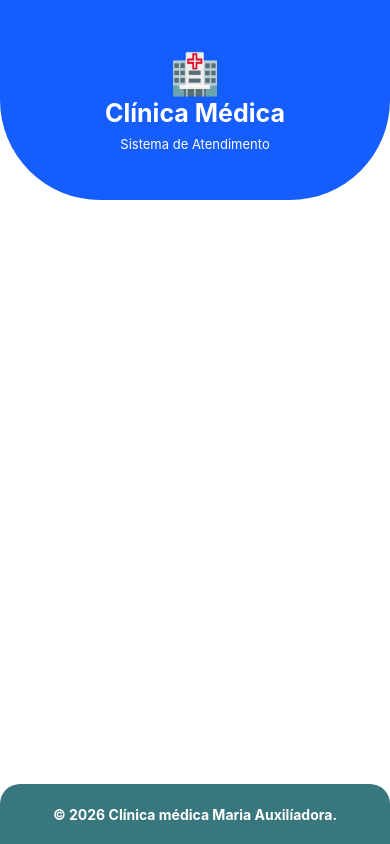
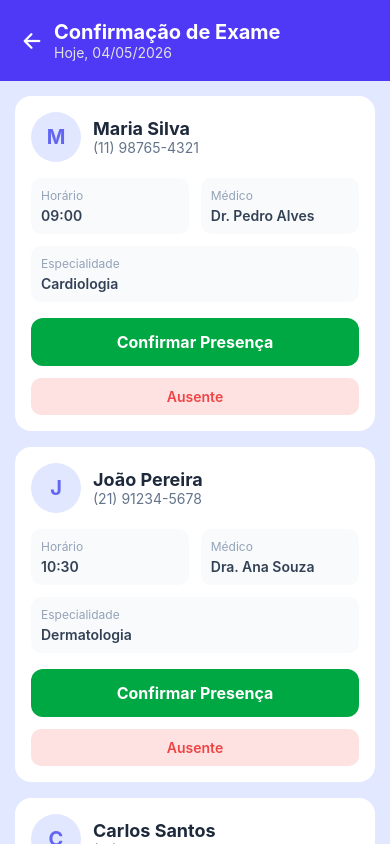
Before and after one commit to Leonardo-do-Playstation/Paulistinha_ClinicaMedica, a React Native app: screen / in a window 390 px wide. Built offline with nearby package versions, Linux system fonts and the light colour scheme.

Commit message:
added: ConfirmCard component and ConfirmExam screen closes #14

```diff
--- a/App.tsx
+++ b/App.tsx
@@ -1,10 +1,12 @@
 import { StyleSheet, Text, View } from "react-native";
 import Home from "./src/screens/Home/Home";
+import ListPatient from "./src/screens/ListPatient/ListPatient";
+import ConfirmExam from "./src/screens/ConfirmExam/ConfirmExam";
 
 export default function App() {
   return (
     <View style={styles.container}>
-      <Home></Home>
+      <ConfirmExam></ConfirmExam>
     </View>
   );
 }
--- /dev/null
+++ b/src/components/ConfirmCard/ConfirmCard.tsx
@@ -0,0 +1,55 @@
+import React from "react";
+import { View, Text, TouchableOpacity } from "react-native";
+import { styles } from "./ConfirmCardStyles";
+
+type Props = {
+  name: string;
+  phone: string;
+  time: string;
+  doctor: string;
+  specialty: string;
+};
+
+export function ConfirmCard({ name, phone, time, doctor, specialty }: Props) {
+  const initial = name.charAt(0).toUpperCase();
+
+  return (
+    <View style={styles.card}>
+      <View style={styles.header}>
+        <View style={styles.avatar}>
+          <Text style={styles.avatarText}>{initial}</Text>
+        </View>
+        <View>
+          <Text style={styles.name}>{name}</Text>
+          <Text style={styles.phone}>{phone}</Text>
+        </View>
+      </View>
+
+      <View style={styles.infoRow}>
+        <View style={styles.infoBox}>
+          <Text style={styles.label}>Horário</Text>
+          <Text style={styles.infoText}>{time}</Text>
+        </View>
+        <View style={styles.infoBox}>
+          <Text style={styles.label}>Médico</Text>
+          <Text style={styles.infoText}>{doctor}</Text>
+        </View>
+      </View>
+
+      <View style={styles.fullInfoBox}>
+        <Text style={styles.label}>Especialidade</Text>
+        <Text style={styles.infoText}>{specialty}</Text>
+      </View>
+
+      <TouchableOpacity style={styles.confirmBtn}>
+        <Text style={styles.confirmBtnText}>Confirmar Presença</Text>
+      </TouchableOpacity>
+
+      <View style={styles.footerRow}>
+        <TouchableOpacity style={styles.absentBtn}>
+          <Text style={styles.absentText}>Ausente</Text>
+        </TouchableOpacity>
+      </View>
+    </View>
+  );
+}
--- /dev/null
+++ b/src/components/ConfirmCard/ConfirmCardStyles.tsx
@@ -0,0 +1,96 @@
+import { StyleSheet } from "react-native";
+
+export const styles = StyleSheet.create({
+  card: {
+    backgroundColor: "#FFF",
+    borderRadius: 16,
+    padding: 16,
+    marginBottom: 16,
+  },
+  header: {
+    flexDirection: "row",
+    alignItems: "center",
+    marginBottom: 16,
+  },
+  avatar: {
+    width: 50,
+    height: 50,
+    borderRadius: 25,
+    backgroundColor: "#E0E7FF",
+    justifyContent: "center",
+    alignItems: "center",
+    marginRight: 12,
+  },
+  avatarText: {
+    color: "#6366F1",
+    fontSize: 20,
+    fontWeight: "bold",
+  },
+  name: {
+    fontSize: 18,
+    fontWeight: "bold",
+    color: "#1E293B",
+  },
+  phone: {
+    fontSize: 14,
+    color: "#64748B",
+  },
+  infoRow: {
+    flexDirection: "row",
+    justifyContent: "space-between",
+    marginBottom: 12,
+  },
+  infoBox: {
+    flex: 0.48,
+    backgroundColor: "#f8fafce0",
+    padding: 10,
+    borderRadius: 10,
+  },
+  fullInfoBox: {
+    backgroundColor: "#F8FAFC",
+    padding: 10,
+    borderRadius: 10,
+    marginBottom: 16,
+  },
+  label: {
+    fontSize: 12,
+    color: "#94A3B8",
+    marginBottom: 4,
+  },
+  infoText: {
+    fontSize: 14,
+    fontWeight: "600",
+    color: "#334155",
+  },
+  confirmBtn: {
+    backgroundColor: "#00A843",
+    paddingVertical: 14,
+    borderRadius: 12,
+    alignItems: "center",
+    marginBottom: 12,
+  },
+  confirmBtnText: {
+    color: "#FFF",
+    fontWeight: "bold",
+    fontSize: 16,
+  },
+  footerRow: {
+    flexDirection: "row",
+    justifyContent: "space-between",
+  },
+  callText: {
+    color: "#475569",
+    fontWeight: "600",
+  },
+  absentBtn: {
+    flex: 1,
+    backgroundColor: "#FEE2E2",
+    paddingVertical: 10,
+    borderRadius: 10,
+    alignItems: "center",
+  },
+  absentText: {
+    color: "#EF4444",
+    fontWeight: "600",
+  },
+});
--- /dev/null
+++ b/src/data/consulta.ts
@@ -0,0 +1,43 @@
+export type Consulta = {
+  id: number;
+  name: string;
+  doctor: string;
+  time: string;
+  specialty: string;
+  phone: string;
+};
+
+export const consultas: Consulta[] = [
+  {
+    id: 1,
+    name: "Maria Silva",
+    phone: "(11) 98765-4321",
+    time: "09:00",
+    doctor: "Dr. Pedro Alves",
+    specialty: "Cardiologia",
+  },
+  {
+    id: 2,
+    name: "João Pereira",
+    phone: "(21) 91234-5678",
+    time: "10:30",
+    doctor: "Dra. Ana Souza",
+    specialty: "Dermatologia",
+  },
+  {
+    id: 3,
+    name: "Carlos Santos",
+    phone: "(31) 99887-7665",
+    time: "14:15",
+    doctor: "Dr. Roberto Lima",
+    specialty: "Ortopedia",
+  },
+  {
+    id: 4,
+    name: "Luciana Costa",
+    phone: "(11) 97766-5544",
+    time: "16:00",
+    doctor: "Dra. Marina Dias",
+    specialty: "Pediatria",
+  },
+];
--- /dev/null
+++ b/src/screens/ConfirmExam/ConfirmExam.tsx
@@ -0,0 +1,36 @@
+import React from "react";
+import { TitleCard } from "../../components/TitleCard/TitleCard";
+import { FlatList, View } from "react-native";
+import { styles } from "./ConfirmExamStyles";
+import { ConfirmCard } from "../../components/ConfirmCard/ConfirmCard";
+import { consultas } from "../../data/consulta";
+
+export default function ConfirmExam() {
+  const hoje = new Date();
+  const dataFormatada = hoje.toLocaleDateString("pt-BR");
+
+  return (
+    <View style={styles.container}>
+      <TitleCard
+        title="Confirmação de Exame"
+        subtitle={`Hoje, ${dataFormatada}`}
+        backgroundColor="#4F39F6"
+        onBack={() => navigation.back()}
+      ></TitleCard>
+      <FlatList
+        data={consultas}
+        keyExtractor={(item) => item.id.toString()}
+        contentContainerStyle={{ padding: 15 }}
+        renderItem={({ item }) => (
+          <ConfirmCard
+            name={item.name}
+            phone={item.phone}
+            time={item.time}
+            doctor={item.doctor}
+            specialty={item.specialty}
+          />
+        )}
+      />
+    </View>
+  );
+}
--- /dev/null
+++ b/src/screens/ConfirmExam/ConfirmExamStyles.tsx
@@ -0,0 +1,8 @@
+import { StyleSheet } from "react-native";
+
+export const styles = StyleSheet.create({
+  container: {
+    flex: 1,
+    backgroundColor: "#E1E8FF",
+  },
+});
```
